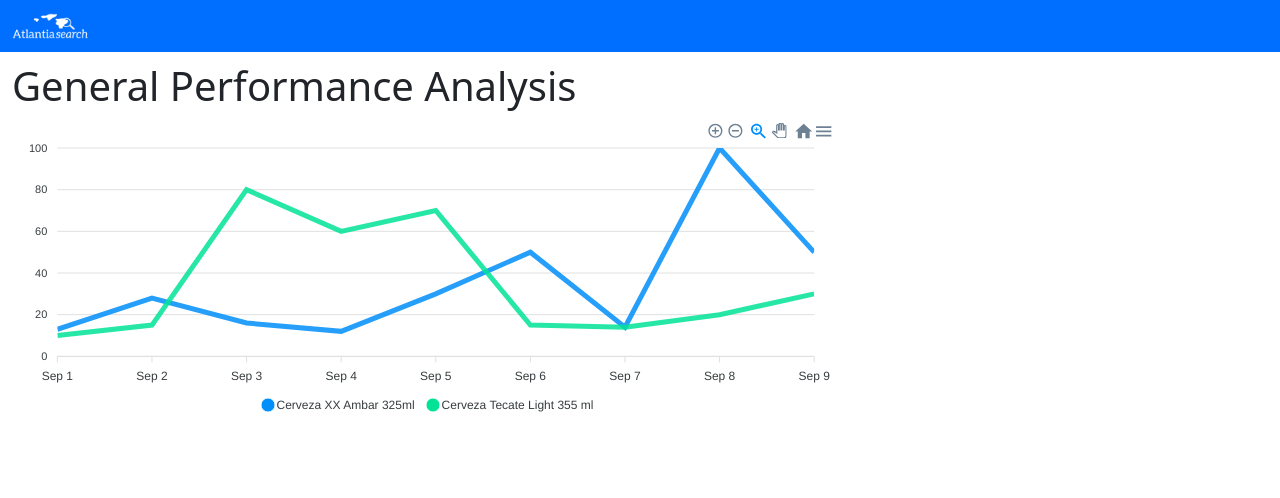
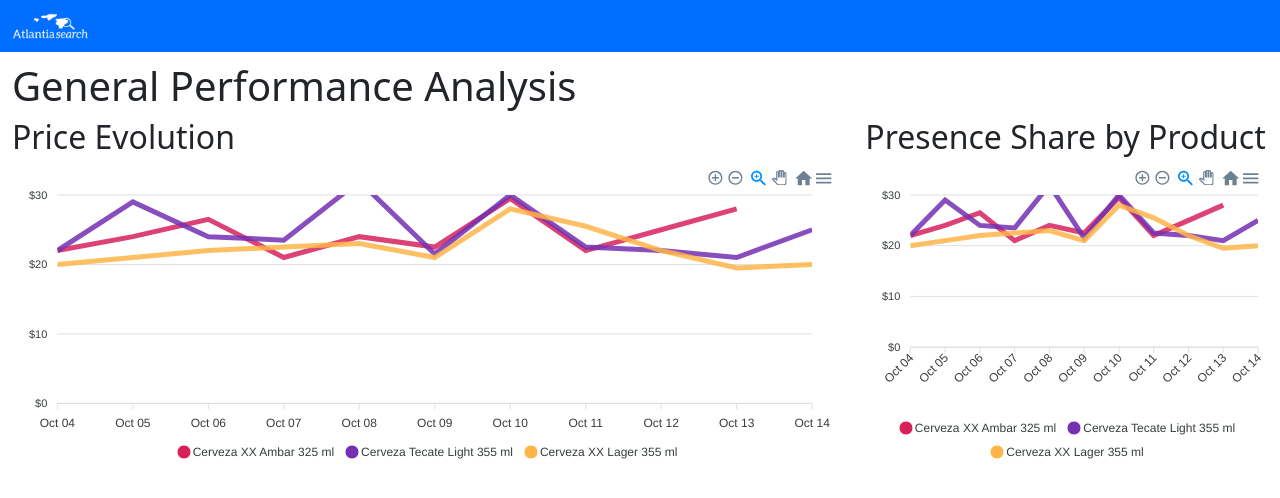
Before and after one commit to iscjorgemena/examen_front_react, a React (Create React App) app: page / in a window 1280 px wide. Shown: the top 498 px of the page. Built offline with nearby package versions, Linux system fonts and the light colour scheme; no server answers.

Commit message:
Hacer grafcica de evolucion de precio

```diff
--- a/package.json
+++ b/package.json
@@ -9,12 +9,12 @@
     "apexcharts": "^3.29.0",
     "axios": "^0.23.0",
     "bootstrap": "^5.1.3",
+    "moment": "^2.29.1",
     "react": "^17.0.2",
     "react-apexcharts": "^1.3.9",
     "react-bootstrap": "^2.0.0",
     "react-d3-library": "^1.1.8",
     "react-dom": "^17.0.2",
-    "react-mdl": "^2.1.0",
     "react-scripts": "4.0.3",
     "web-vitals": "^1.0.1"
   },
--- a/src/App.js
+++ b/src/App.js
@@ -14,11 +14,29 @@
       </Row>
       <Row>
         <Col sm='8'>
-          <GraphPriceEvolution />
+          <Row>
+            <Col sm='12'>
+              <h2>Price Evolution</h2>
+            </Col>
+          </Row>
+          <Row>
+            <Col sm='12'>
+              <GraphPriceEvolution />
+            </Col>
+          </Row>
         </Col>
 
         <Col sm='4'>
-
+        <Row>
+            <Col sm='12'>
+              <h2>Presence Share by Product</h2>
+            </Col>
+          </Row>
+          <Row>
+            <Col sm='12'>
+              <GraphPriceEvolution />
+            </Col>
+          </Row>
         </Col>
       </Row>
     </Layout>
--- a/src/components/GraphPriceEvolution.js
+++ b/src/components/GraphPriceEvolution.js
@@ -1,32 +1,252 @@
 import React, { useEffect, useState } from 'react'
 import Chart from 'react-apexcharts'
+import PriceEvolutionServices from '../services/PriceEvolution.services'
+import Helpers from './utlils/Helpers'
+import moment from 'moment'
 
 const GraphPriceEvolution = () => {
-    const dates = {
+    var optionsChart = {
+        colors: ['#d6215b', '#7530b2', '#ffb448'],
         xaxis: {
-            categories: ['Sep 1', 'Sep 2', 'Sep 3', 'Sep 4', 'Sep 5', 'Sep 6', 'Sep 7', 'Sep 8', 'Sep 9']
+            categories: [],
+            labels: {
+                formatter: (value) => { return moment(value).format('MMM DD') }
+            },
+        },
+        yaxis: {
+            forceNiceScale: true,
+            min: 0,
+            max: 30,
+            tickAmount: 3,
+            labels: {
+                formatter: (value) => { return '$' + value }
+            }
         }
     }
 
-    const productsData = [
-        {
-            name: 'Cerveza XX Ambar 325ml',
-            data: [13, 28, 16, 12, 30, 50, 14, 100, 50]
-        },
-        {
-            name: 'Cerveza Tecate Light 355 ml',
-            data: [10, 15, 80, 60, 70, 15, 14, 20, 30]
-        }
-    ]
 
     const [options, setOptions] = useState({})
     const [series, setSeries] = useState([])
     useEffect(() => {
-        setOptions(dates);
-        setSeries(productsData);
+        async function fetchData() {
+            getData();
+        }
+        fetchData();
+        return () => {
+            // clean up
+        };
         // eslint-disable-next-line
     }, []);
 
+    const response_dummy = [
+        {
+            "sku": "039430430493093",
+            "name": "Cerveza XX Ambar 325 ml",
+            "price": 22,
+            "dateExtraction": "10/04/21"
+        },
+        {
+            "sku": "039430430493093",
+            "name": "Cerveza XX Ambar 325 ml",
+            "price": 24,
+            "dateExtraction": "10/05/21"
+        },
+        {
+            "sku": "039430430493093",
+            "name": "Cerveza XX Ambar 325 ml",
+            "price": 26.5,
+            "dateExtraction": "10/06/21"
+        },
+        {
+            "sku": "039430430493093",
+            "name": "Cerveza XX Ambar 325 ml",
+            "price": 21,
+            "dateExtraction": "10/07/21"
+        },
+        {
+            "sku": "039430430493093",
+            "name": "Cerveza XX Ambar 325 ml",
+            "price": 24,
+            "dateExtraction": "10/08/21"
+        },
+        {
+            "sku": "039430430493093",
+            "name": "Cerveza XX Ambar 325 ml",
+            "price": 22.5,
+            "dateExtraction": "10/09/21"
+        },
+        {
+            "sku": "039430430493093",
+            "name": "Cerveza XX Ambar 325 ml",
+            "price": 29.5,
+            "dateExtraction": "10/10/21"
+        },
+        {
+            "sku": "039430430493093",
+            "name": "Cerveza XX Ambar 325 ml",
+            "price": 22,
+            "dateExtraction": "10/12/21"
+        },
+        {
+            "sku": "039430430493093",
+            "name": "Cerveza XX Ambar 325 ml",
+            "price": 25,
+            "dateExtraction": "10/13/21"
+        },
+        {
+            "sku": "039430430493093",
+            "name": "Cerveza XX Ambar 325 ml",
+            "price": 28,
+            "dateExtraction": "10/14/21"
+        },
+        {
+            "sku": "019130421492023",
+            "name": "Cerveza Tecate Light 355 ml",
+            "price": 22,
+            "dateExtraction": "10/04/21"
+        },
+        {
+            "sku": "019130421492023",
+            "name": "Cerveza Tecate Light 355 ml",
+            "price": 29,
+            "dateExtraction": "10/05/21"
+        },
+        {
+            "sku": "019130421492023",
+            "name": "Cerveza Tecate Light 355 ml",
+            "price": 24,
+            "dateExtraction": "10/06/21"
+        },
+        {
+            "sku": "019130421492023",
+            "name": "Cerveza Tecate Light 355 ml",
+            "price": 23.5,
+            "dateExtraction": "10/07/21"
+        },
+        {
+            "sku": "019130421492023",
+            "name": "Cerveza Tecate Light 355 ml",
+            "price": 32,
+            "dateExtraction": "10/08/21"
+        },
+        {
+            "sku": "019130421492023",
+            "name": "Cerveza Tecate Light 355 ml",
+            "price": 21.5,
+            "dateExtraction": "10/09/21"
+        },
+        {
+            "sku": "019130421492023",
+            "name": "Cerveza Tecate Light 355 ml",
+            "price": 30,
+            "dateExtraction": "10/10/21"
+        },
+        {
+            "sku": "019130421492023",
+            "name": "Cerveza Tecate Light 355 ml",
+            "price": 22.5,
+            "dateExtraction": "10/11/21"
+        },
+        {
+            "sku": "019130421492023",
+            "name": "Cerveza Tecate Light 355 ml",
+            "price": 22,
+            "dateExtraction": "10/12/21"
+        },
+        {
+            "sku": "019130421492023",
+            "name": "Cerveza Tecate Light 355 ml",
+            "price": 21,
+            "dateExtraction": "10/13/21"
+        },
+        {
+            "sku": "019130421492023",
+            "name": "Cerveza Tecate Light 355 ml",
+            "price": 25,
+            "dateExtraction": "10/14/21"
+        },
+        {
+            "sku": "149430221492023",
+            "name": "Cerveza XX Lager 355 ml",
+            "price": 20,
+            "dateExtraction": "10/04/21"
+        },
+        {
+            "sku": "149430221492023",
+            "name": "Cerveza XX Lager 355 ml",
+            "price": 21,
+            "dateExtraction": "10/05/21"
+        },
+        {
+            "sku": "149430221492023",
+            "name": "Cerveza XX Lager 355 ml",
+            "price": 22,
+            "dateExtraction": "10/06/21"
+        },
+        {
+            "sku": "149430221492023",
+            "name": "Cerveza XX Lager 355 ml",
+            "price": 22.5,
+            "dateExtraction": "10/07/21"
+        },
+        {
+            "sku": "149430221492023",
+            "name": "Cerveza XX Lager 355 ml",
+            "price": 23,
+            "dateExtraction": "10/08/21"
+        },
+        {
+            "sku": "149430221492023",
+            "name": "Cerveza XX Lager 355 ml",
+            "price": 21,
+            "dateExtraction": "10/09/21"
+        },
+        {
+            "sku": "149430221492023",
+            "name": "Cerveza XX Lager 355 ml",
+            "price": 28,
+            "dateExtraction": "10/10/21"
+        },
+        {
+            "sku": "149430221492023",
+            "name": "Cerveza XX Lager 355 ml",
+            "price": 25.5,
+            "dateExtraction": "10/11/21"
+        },
+        {
+            "sku": "149430221492023",
+            "name": "Cerveza XX Lager 355 ml",
+            "price": 22,
+            "dateExtraction": "10/12/21"
+        },
+        {
+            "sku": "149430221492023",
+            "name": "Cerveza XX Lager 355 ml",
+            "price": 19.5,
+            "dateExtraction": "10/13/21"
+        },
+        {
+            "sku": "149430221492023",
+            "name": "Cerveza XX Lager 355 ml",
+            "price": 20,
+            "dateExtraction": "10/14/21"
+        }
+    ]
+
+    const getData = async () => {
+        let data = Helpers.groupPriceEvolution(response_dummy);
+        optionsChart.xaxis.categories = data.dates
+        setSeries(data.series);
+        setOptions(optionsChart);
+        await PriceEvolutionServices.get()
+            .then(response => {
+                console.log(response);
+                Helpers.groupPriceEvolution(response_dummy);
+            })
+            .catch(error => {
+                console.log(error);
+            })
+    }
 
     return (
         <>
--- /dev/null
+++ b/src/components/utlils/Helpers.js
@@ -0,0 +1,49 @@
+const Helpers = {
+    groupPriceEvolution: (listPriceGroup) => {
+        let response = {
+            dates: [],
+            series: []
+        }
+        let dates = [];
+
+        var result = listPriceGroup.reduce(function (r, a) {
+            r[a.sku] = r[a.sku] || [];
+            r[a.sku].push(a);
+            return r;
+        }, Object.create(null));
+        result = Object.entries(result)
+        //console.log(result);
+        result.forEach(element => {
+            let add_name = true;
+            let item = {
+                name: '',
+                data: []
+            }
+            element[1].forEach(element => {
+                //Genero las series
+                if (add_name) {
+                    item.name = element.name
+                }
+                item.data.push(element.price);
+                add_name = false;
+
+                //Genero las fechas
+                if (!dates.includes(element.dateExtraction)) {
+                    dates.push(element.dateExtraction);
+                }
+            })
+            response.series.push(item)
+        });
+
+        response.dates = dates.sort(function (a, b) {
+            a = a.split('/').reverse().join('');
+            b = b.split('/').reverse().join('');
+            return a > b ? 1 : a < b ? -1 : 0;
+        })
+        console.log(response);
+
+        return response
+    }
+};
+
+export default Helpers;
--- a/src/config/api.js
+++ b/src/config/api.js
@@ -2,5 +2,6 @@
 import { config } from './config'
 
 export default axios.create({
-    baseURL: config.urlAPI
+    baseURL: config.urlAPI,
+    headers: { "Access-Control-Allow-Origin": true }
 });
--- a/src/services/BeerProducts.services.js
+++ b/src/services/BeerProducts.services.js
@@ -1,4 +1,4 @@
-import API from './api';
+import API from '../config/api';
 const moduleAPI = 'beer-products'
 
 const BeerProductsServices = {
--- a/src/services/PresenceShare.services.js
+++ b/src/services/PresenceShare.services.js
@@ -1,4 +1,4 @@
-import API from './api';
+import API from '../config/api';
 const moduleAPI = 'presence-share-chart'
 
 const PresenceShareServices = {
--- a/src/services/PriceEvolution.services.js
+++ b/src/services/PriceEvolution.services.js
@@ -1,4 +1,4 @@
-import API from './api';
+import API from '../config/api';
 const moduleAPI = 'price-evolution-chart'
 
 const PriceEvolutionServices = {
```
Also changed, not shown: 1 other file (tests, documents, lock files or other folders).
